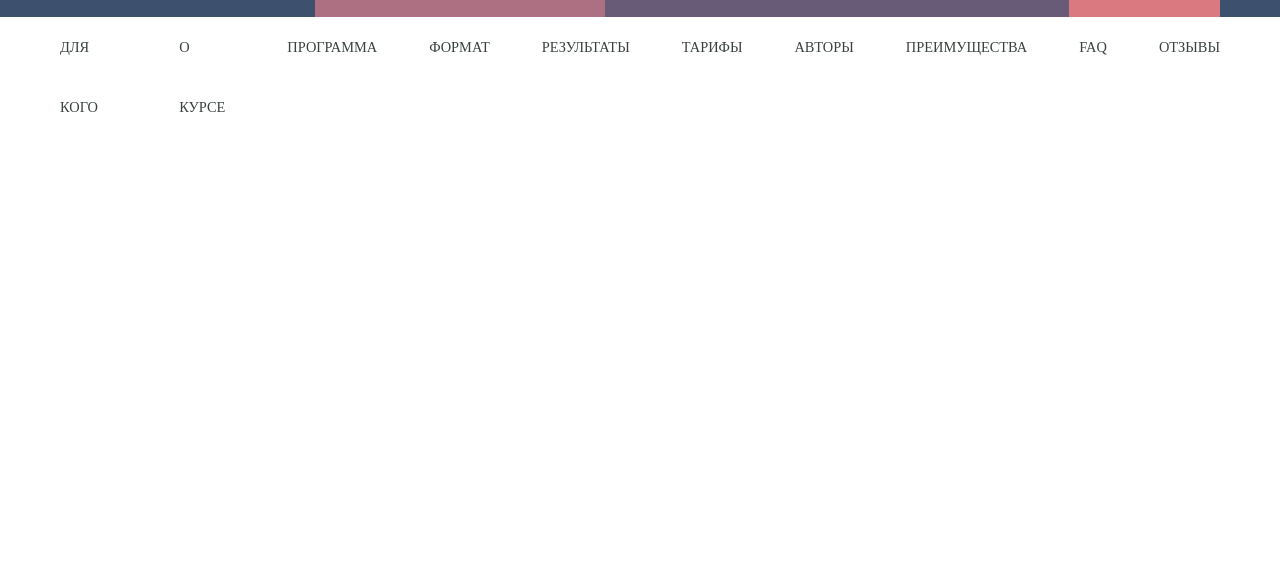
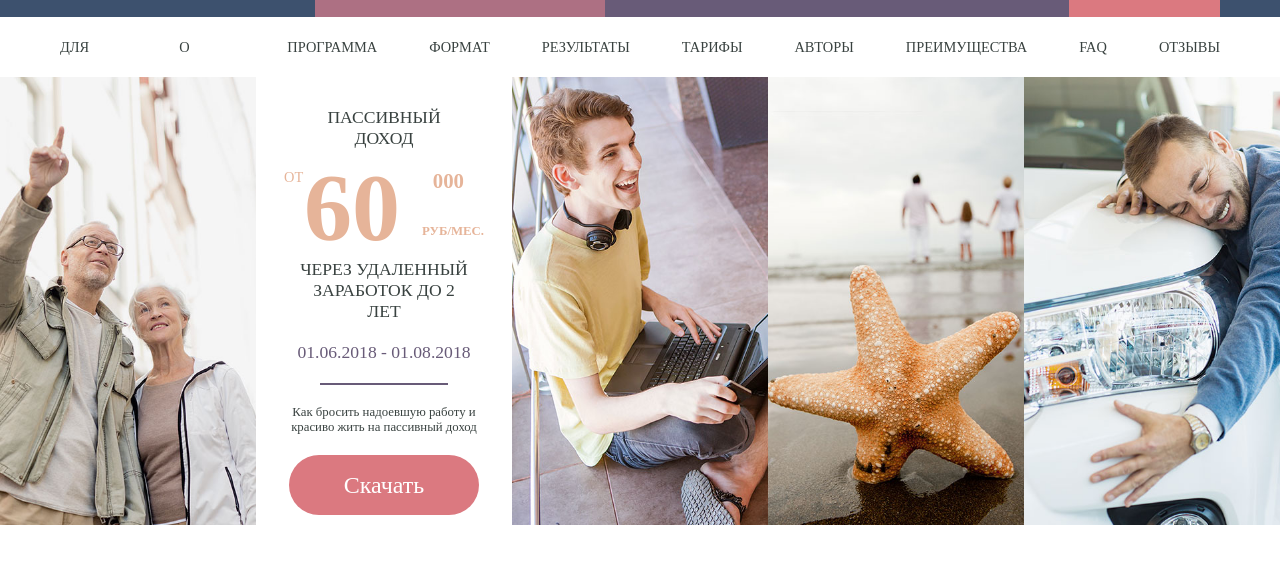
Before and after one commit to MaksimRadziuk/Kursy, a plain HTML site: page index.html in a window 1280 px wide. Shown: the part 53-616 px from the top of the page. Drawn offline with nearby package versions, Linux system fonts and the light colour scheme.

Commit message:
13/06 23.50

```diff
--- a/css/common.css
+++ b/css/common.css
@@ -88,11 +88,12 @@ ul:focus {
 	height: 100%;
 	float: none;
 }
-
+header {
+	float: left;
+}
 .header {
 	width: 100%;
-	background-color:#3d516e;
-	height: 70px;
+	height: 100%;
 }
 .header__topbar {
 	background-color:#3d516e;
@@ -197,9 +198,15 @@ ul:focus {
 }
 
 
+nav {
+	display: block;
+	float: left;
+	width: 100%;
+	height: 60px;
+}
 .nav {
 	width: 100%;
-	height: 60px;
+	height: 100%;
 }
 .nav ul {
 	margin: 0;
@@ -236,3 +243,195 @@ ul:focus {
 	background-color:#e6b499;
 	color: #fff;
 }
+
+/* ============================= */
+.promotion {
+	width: 100%;
+	display: flex;
+	align-items: center;
+	justify-content: space-between;
+}
+.promotion__block {
+	width: 20%;
+	height: 35vw;
+	padding-top: 60px;
+	background-position: center center;
+	background-repeat: no-repeat;
+	background-size: cover;
+}
+.promotion__block:nth-child(1) {
+	background-image: url(../img/block_1.jpg);
+}
+.promotion__block:nth-child(3) {
+	background-image: url(../img/block_3.jpg);
+}
+.promotion__block:nth-child(4) {
+	background-image: url(../img/block_4.jpg);
+}
+.promotion__block:nth-child(5) {
+	background-image: url(../img/block_5.jpg);
+}
+.promotion__block:nth-child(2) {
+	display: flex;
+	align-items: center;
+	justify-content: center;
+	flex-direction: column;
+}
+.promotion__block>.title {
+	font-size: 1.8rem;
+	font-weight: 300;
+	color: #394240;
+	text-align: center;
+	width: 100%;
+	padding:0 40px;
+	text-transform: uppercase;
+}
+.promotion__block>.sum {
+	width: 290px;
+	height: 100px;
+	margin: 20px auto;
+	float: none;
+}
+.promotion__block>.sum>span {
+	color: #e6b499;
+	position: absolute;
+	text-transform:uppercase;
+}
+.promotion__block>.sum>span:nth-child(1) {
+	top: 0;
+	left: 0px;
+	font-size: 1.2rem;
+}
+.promotion__block>.sum>span:nth-child(4) {
+	bottom: 0;
+	right: 0px;
+	font-size: 1.3rem;
+	font-weight: 600;
+}
+.promotion__block>.sum>span:nth-child(2) {
+	bottom: 0;
+	left: 30px;
+	font-size: 8rem;
+	font-weight: 700;
+	line-height: 0.65;
+}
+.promotion__block>.sum>span:nth-child(3) {
+	top: 0;
+	right: 22px;
+	font-size: 2.5rem;
+	font-weight: 600;
+}
+.promotion__block>.term {
+	margin-top: 30px;
+	font-size: 1.8rem;
+	text-align:center;
+	color: #685b78;
+}
+.promotion__block>.divider {
+	width: 50%;
+	height: 2px;
+	background-color: #685b78;
+	margin:30px auto;
+}
+.promotion__block>.question {
+	text-align:center;
+	font-size: 1.2rem;
+	color:#394240;
+	width: 100%;
+	padding:0 50px;
+}
+.promotion__block>a.button {
+	display: block;
+	width: 250px;
+	height: 70px;
+	background-color: #db7980;
+	line-height: 70px;
+	text-align:center;
+	font-size:1.5rem;
+	color: #fff;
+	margin-top: 30px;
+	border-radius: 35px;
+	box-sizing: border-box;
+}
+
+@media all and (max-width: 1872px) {
+	.promotion__block>.title,
+	.promotion__block>.term {
+		font-size: 1.6rem;
+	}
+	.promotion__block>.question {
+		font-size: 1.1rem;
+	}
+}
+@media all and (max-width: 1715px) {
+	.promotion__block:nth-child(2) {
+		padding-top: 20px;
+	}
+	.promotion__block>.title,
+	.promotion__block>.term {
+		font-size: 1.4rem;
+	}
+}
+@media all and (max-width: 1560px) {
+	.promotion__block>.divider {
+		margin: 20px auto;
+	}
+	.promotion__block>.term,
+	.promotion__block>a.button {
+		margin-top: 20px;
+	}
+	.promotion__block>.sum {
+		width: 210px;
+		height: 70px;
+	}
+	.promotion__block>.sum>span:nth-child(2) {
+		font-size: 6rem;
+		left: 20px;
+	}
+	.promotion__block>.sum>span:nth-child(3) {
+		font-size: 1.5rem;
+		right: 27px;
+	}
+	.promotion__block>.sum>span:nth-child(4) {
+		font-size: 1rem;
+	}
+}
+@media all and (max-width: 1508px) {
+	.promotion__block>.title,
+	.promotion__block>.term {
+		font-size: 1.2rem;
+	}
+	.promotion__block>.question {
+		font-size: 1rem;
+	}
+	.promotion__block>a.button {
+		width: 190px;
+	}
+}
+@media all and (max-width: 1390px) {
+	.promotion__block>.question {
+		font-size: 0.8rem;
+		padding:0 30px;
+	}
+	.promotion__block>.sum>span:nth-child(1) {
+		font-size: 0.9rem;
+	}
+	.promotion__block>.sum>span:nth-child(3) {
+		font-size: 1.3rem;
+		right: 20px;
+	}
+	.promotion__block>.sum>span:nth-child(4) {
+		font-size: 0.8rem;
+	}
+	.promotion__block>.sum {
+		width: 200px;
+	}
+	.promotion__block>.title, .promotion__block>.term {
+		font-size: 1.1rem;
+	}
+	.promotion__block>a.button {
+		height: 60px;
+		border-radius: 30px;
+		line-height: 60px;
+	}
+}
--- a/index.html
+++ b/index.html
@@ -81,7 +81,30 @@
 		</nav>
 	</div>
 	</header>
-
+	<div class="promotion">
+		<div class="promotion__block"></div>
+		<div class="promotion__block">
+			<div class="title">
+				Пассивный доход
+			</div>
+			<div class="sum">
+				<span>от</span>
+				<span>60</span>
+				<span>000</span>
+				<span>руб/мес.</span>
+			</div>
+			<div class="title">
+				через удаленный <br>заработок до 2 лет
+			</div>
+			<div class="term">01.06.2018 - 01.08.2018 </div>
+			<div class="divider"></div>
+			<div class="question">Как бросить надоевшую работу и красиво жить на пассивный доход</div>
+			<a href="" class="button">Скачать</a>
+		</div>
+		<div class="promotion__block"></div>
+		<div class="promotion__block"></div>
+		<div class="promotion__block"></div>
+	</div>
 
 </div>
 
```
Also changed, not shown: img/block_1.jpg (added), img/block_3.jpg (added), img/block_4.jpg (added), img/block_5.jpg (added).
